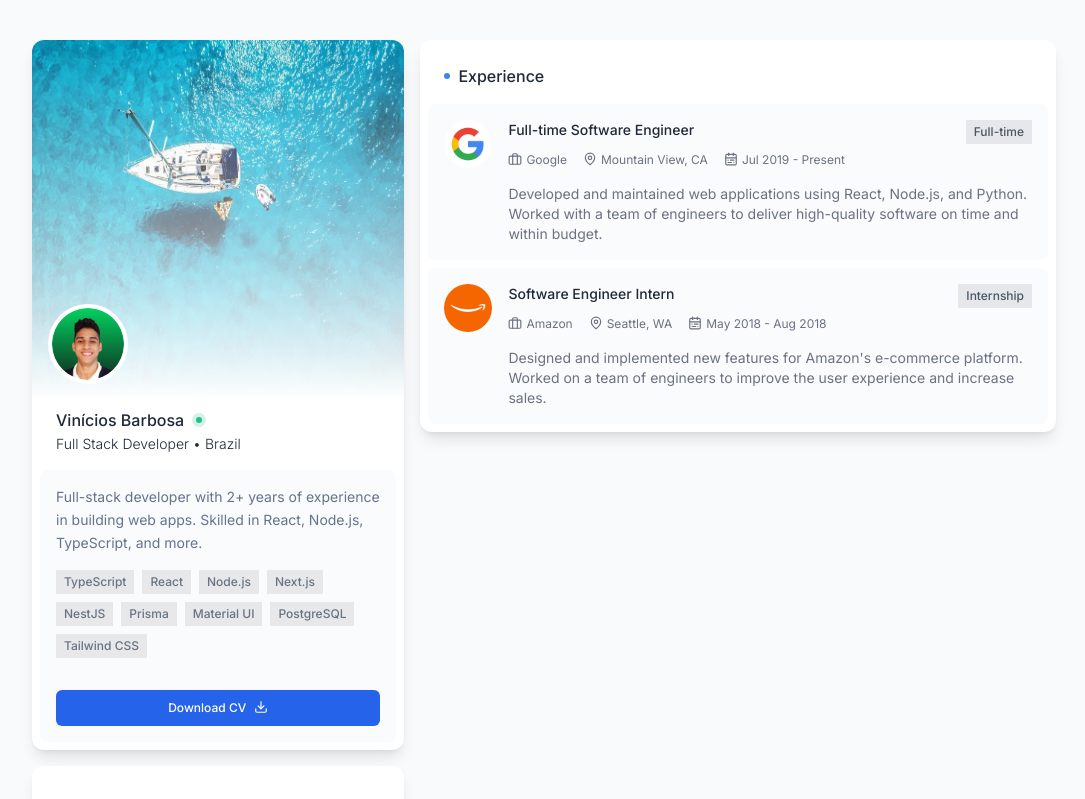
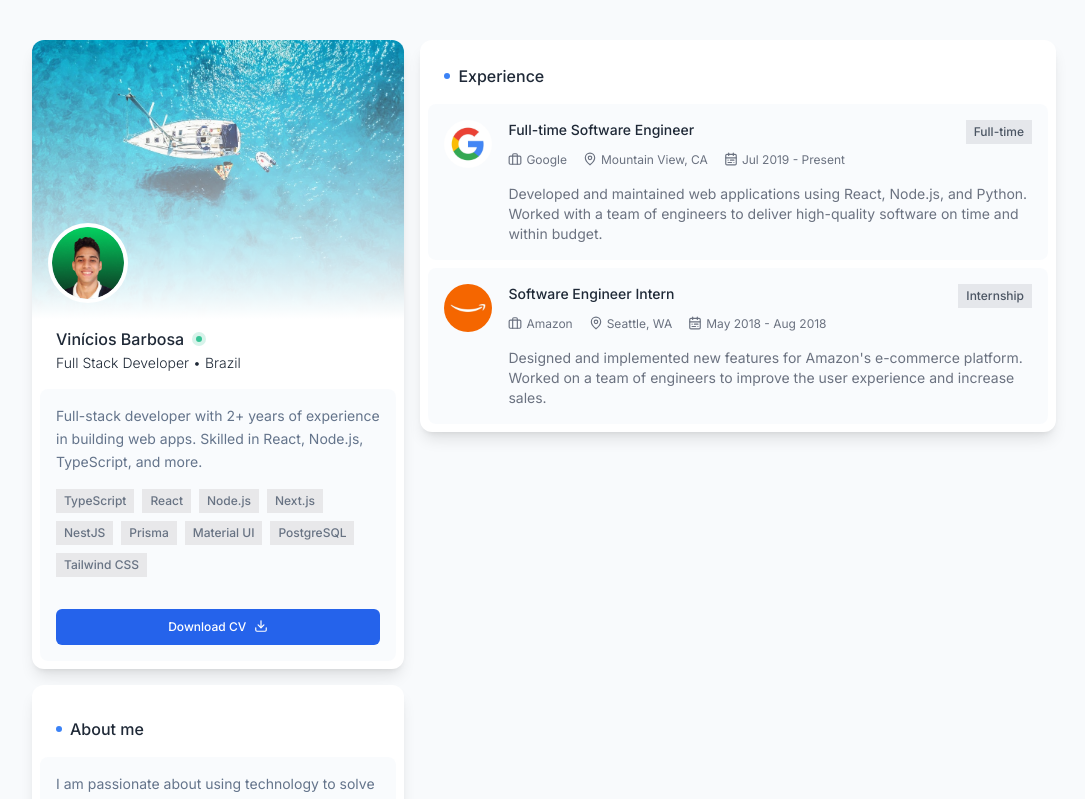
Before and after one commit to vinebarbosa/curriculo-interativo, a Next.js app: page / in a window 1280 px wide. Shown: the top 799 px of the page, without its empty margins (96-1181 px from the left). Built offline with nearby package versions, Linux system fonts and the light colour scheme.

Commit message:
refactor: :zap: improve performance

```diff
--- a/app/components/MainInfoCard.tsx
+++ b/app/components/MainInfoCard.tsx
@@ -22,9 +22,9 @@ export default function MainInfoCard() {
         <Image
           src="/cover.jpg"
           alt="cover"
-          className="w-full h-[360px]"
-          height={360}
-          width={240}
+          className="w-full h-full object-cover rounded-t-lg"
+          height={393}
+          width={294}
           priority
         />
         <div className="absolute top-0 left-0 right-0 h-full flex items-end p-4 bg-gradient-to-b-tranparent">
```
